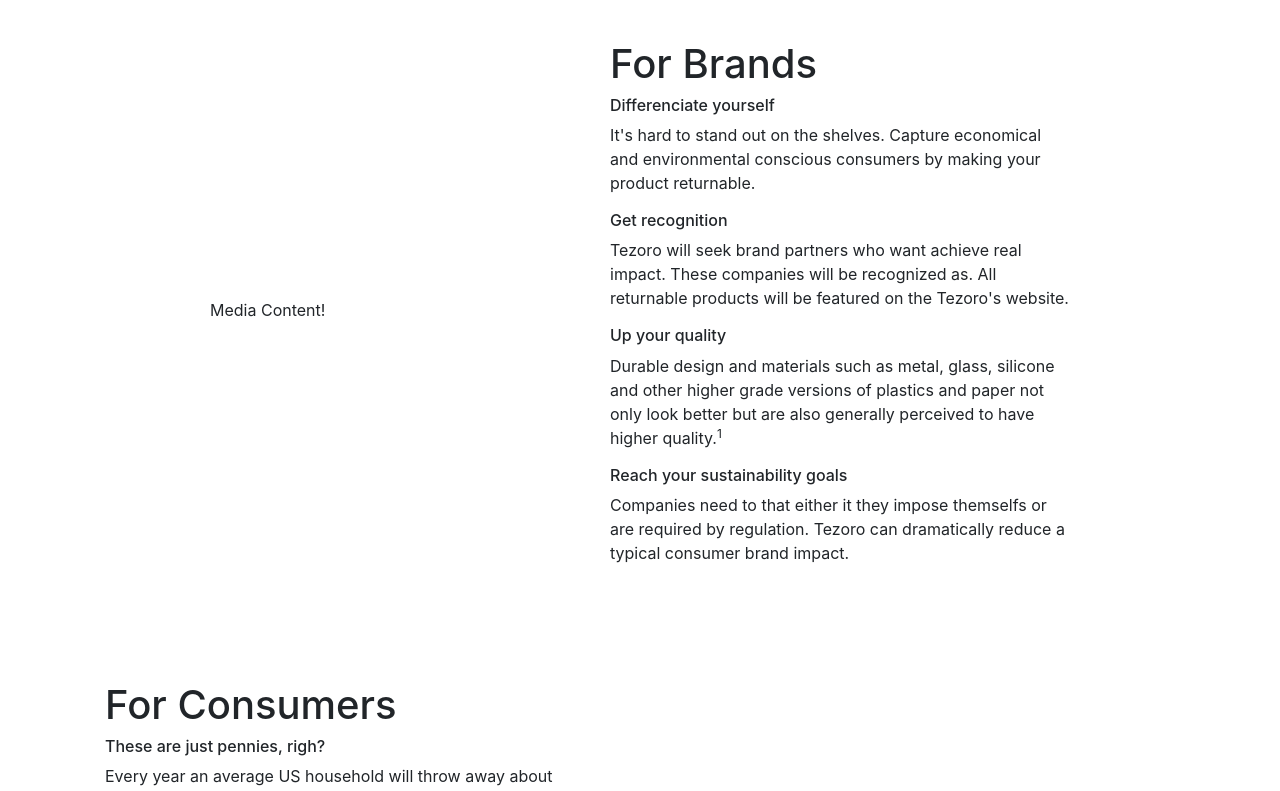
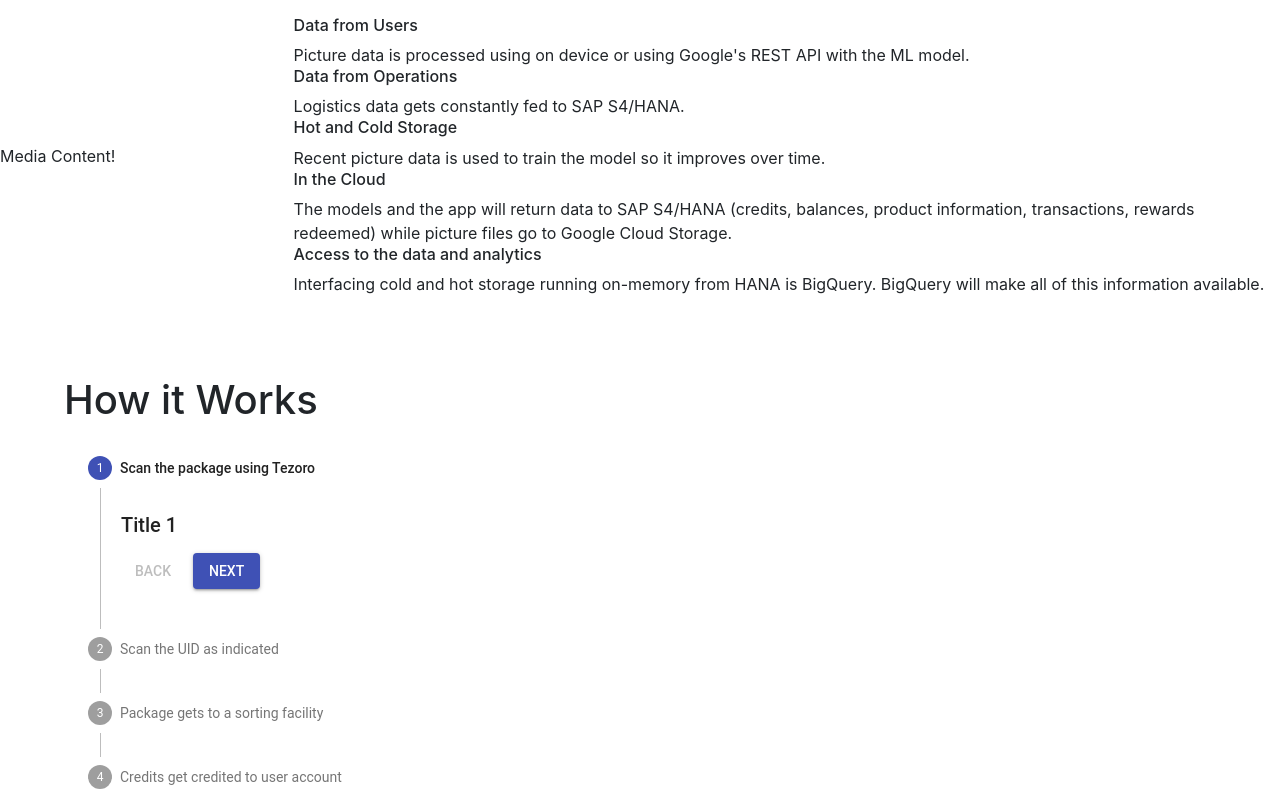
Before and after one commit to jf-eirinha/tezoroweb, a React (Create React App) app: page / in a window 1280 px wide. Shown: the part 492-1283 px from the top of the page. Built offline with nearby package versions, Linux system fonts and the light colour scheme.

Commit message:
added a architecture section

```diff
--- a/src/App.js
+++ b/src/App.js
@@ -11,6 +11,8 @@
 import FlutterLogo from './components/FlutterLogo';
 import CardComponent from './components/CardComponent';
 import FooterComponent from './components/FooterComponent';
+import HowContent from './components/HowContent';
+import ArchComponent from './components/ArchComponent';
 
 class App extends Component {
   render() {
@@ -41,6 +43,21 @@
         <Grid container
           direction="row"
           justify="center"
+          alignItems="center">
+          <ArchComponent/>
+        </Grid>
+
+        <Grid container
+          direction="row"
+          justify="center"
+          alignItems="center"
+          className="main-content">
+          <HowContent/>
+        </Grid>
+
+        <Grid container
+          direction="row"
+          justify="center"
           alignItems="center"
           className="main-content">
           <MainMediaContent />
@@ -60,17 +77,17 @@
           justify="space-around"
           alignItems="center">
           <Grid item xs={12} sm={4}>
-            <CardComponent title="Tezoro Everywhere" text="text">
+            <CardComponent title="Tezoro Everywhere" text="text" logoclass="logo-wrapper">
               <GoogleCloudLogo />
             </CardComponent>
           </Grid>
           <Grid item xs={12} sm={4}>
-            <CardComponent title="Flexible Framework" text="text">
+            <CardComponent title="Flexible Framework" text="text" logoclass="logo-wrapper">
               <TensorFlowLogo />
             </CardComponent>
           </Grid>
           <Grid item xs={12} sm={4}>
-            <CardComponent title="Less time coding" text="text">
+            <CardComponent title="Less time coding" text="text"  logoclass="logo-wrapper">
               <FlutterLogo />
             </CardComponent>
           </Grid>
--- a/src/App.scss
+++ b/src/App.scss
@@ -116,3 +116,32 @@
   width: 400px;
   text-align: left;
 }
+
+.carousel-wrapper {
+  width: 100%;
+  background-color: #767175;
+}
+
+.howcard-wrapper {
+  display: flex;
+  flex-direction: row;
+}
+
+.card-component {
+  display: flex;
+  flex-direction: row;
+}
+
+.arch-component {
+  display: flex;
+  flex-direction: column;
+  justify-content: center;
+  align-items: center;
+}
+
+.arch-description {
+  display: flex;
+  flex-direction: row;
+  justify-content: center;
+  align-items: center;
+}
--- /dev/null
+++ b/src/components/ArchComponent.js
@@ -0,0 +1,42 @@
+import React, { Component } from 'react'
+import MainMediaContent from './MainMediaContent';
+
+export default class ArchComponent extends Component {
+  render() {
+    return (
+      <div className="arch-component">
+        <h1>Archicture</h1>
+        <div className="arch-description">
+            <MainMediaContent />
+            <div>
+                <h6>Data from Users</h6>
+                <div className="process-desc">
+                    Picture data is processed using on device or using Google's REST API with the ML model.
+                </div>
+
+                <h6>Data from Operations</h6>
+                <div className="process-desc">
+                    Logistics data gets constantly fed to SAP S4/HANA.
+                </div>
+
+                <h6>Hot and Cold Storage</h6>
+                <div className="process-desc">
+                    Recent picture data is used to train the model so it improves over time.
+                </div>
+
+                <h6>In the Cloud</h6>
+                <div className="process-desc">
+                    The models and the app will return data to SAP S4/HANA (credits, balances, product information, transactions, rewards redeemed) while picture files go to Google Cloud Storage.
+                </div>
+
+                <h6>Access to the data and analytics</h6>
+                <div className="process-desc">
+                    Interfacing cold and hot storage running on-memory from HANA is BigQuery. BigQuery will make all of this information available.
+                </div>
+
+            </div>
+        </div>
+      </div>
+    )
+  }
+}
--- a/src/components/CardComponent.js
+++ b/src/components/CardComponent.js
@@ -1,11 +1,11 @@
 import React from 'react'
 
 const CardComponent = props => {
-  const { title, text, children } = props
+  const { title, text, children, logoclass } = props
 
   return (
     <div className="card-wrapper">
-      <div className="logo-wrapper">
+      <div className={logoclass}>
         <div>{children}</div>
       </div>
       <div className="card-content">
--- /dev/null
+++ b/src/components/HowCard.js
@@ -0,0 +1,16 @@
+import React from 'react'
+
+const HowCard = props => {
+  const { title, children } = props
+
+  return (
+    <div className="howcard-wrapper">
+      <div className="card-content">
+        <h5>{title}</h5>
+        {children}
+      </div>
+    </div>
+  )
+}
+
+export default HowCard;
--- /dev/null
+++ b/src/components/HowContent.js
@@ -0,0 +1,137 @@
+import React from 'react';
+import PropTypes from 'prop-types';
+import { withStyles } from '@material-ui/core/styles';
+import Stepper from '@material-ui/core/Stepper';
+import Step from '@material-ui/core/Step';
+import StepLabel from '@material-ui/core/StepLabel';
+import StepContent from '@material-ui/core/StepContent';
+import Button from '@material-ui/core/Button';
+import Paper from '@material-ui/core/Paper';
+import Typography from '@material-ui/core/Typography';
+import HowCard from './HowCard';
+
+const styles = theme => ({
+  root: {
+    width: '90%',
+  },
+  button: {
+    marginTop: theme.spacing.unit,
+    marginRight: theme.spacing.unit,
+  },
+  actionsContainer: {
+    marginBottom: theme.spacing.unit * 2,
+  },
+  resetContainer: {
+    padding: theme.spacing.unit * 3,
+  },
+});
+
+function getSteps() {
+  return ['Scan the package using Tezoro', 'Scan the UID as indicated', 'Package gets to a sorting facility', 'Credits get credited to user account'];
+}
+
+function getStepContent(step) {
+  switch (step) {
+    case 0:
+      return <HowCard
+                title="Title 1"
+                text="Text 1">
+             </HowCard>;
+    case 1:
+      return <HowCard
+                title="Title 2"
+                text="Text 2">
+            </HowCard>;
+    case 2:
+      return <HowCard
+                title="Title 3"
+                text="Text 3">
+            </HowCard>;
+    case 3:
+    return <HowCard
+              title="Title 4"
+              text="Text 4">
+          </HowCard>;
+    default:
+      return 'Unknown step';
+  }
+}
+
+class HowContent extends React.Component {
+  state = {
+    activeStep: 0,
+  };
+
+  handleNext = () => {
+    this.setState(state => ({
+      activeStep: state.activeStep + 1,
+    }));
+  };
+
+  handleBack = () => {
+    this.setState(state => ({
+      activeStep: state.activeStep - 1,
+    }));
+  };
+
+  handleReset = () => {
+    this.setState({
+      activeStep: 0,
+    });
+  };
+
+  render() {
+    const { classes } = this.props;
+    const steps = getSteps();
+    const { activeStep } = this.state;
+
+    return (
+      <div className={classes.root}>
+        <h1>How it Works</h1>
+        <Stepper activeStep={activeStep} orientation="vertical">
+          {steps.map((label, index) => (
+            <Step key={label}>
+              <StepLabel>{label}</StepLabel>
+              <StepContent>
+                <Typography>{getStepContent(index)}</Typography>
+                <div className={classes.actionsContainer}>
+                  <div>
+                    <Button
+                      disabled={activeStep === 0}
+                      onClick={this.handleBack}
+                      className={classes.button}
+                    >
+                      Back
+                    </Button>
+                    <Button
+                      variant="contained"
+                      color="primary"
+                      onClick={this.handleNext}
+                      className={classes.button}
+                    >
+                      {activeStep === steps.length - 1 ? 'Finish' : 'Next'}
+                    </Button>
+                  </div>
+                </div>
+              </StepContent>
+            </Step>
+          ))}
+        </Stepper>
+        {activeStep === steps.length && (
+          <Paper square elevation={0} className={classes.resetContainer}>
+            <Typography>All steps completed - you&apos;re finished</Typography>
+            <Button onClick={this.handleReset} className={classes.button}>
+              Reset
+            </Button>
+          </Paper>
+        )}
+      </div>
+    );
+  }
+}
+
+HowContent.propTypes = {
+  classes: PropTypes.object,
+};
+
+export default withStyles(styles)(HowContent);
```
